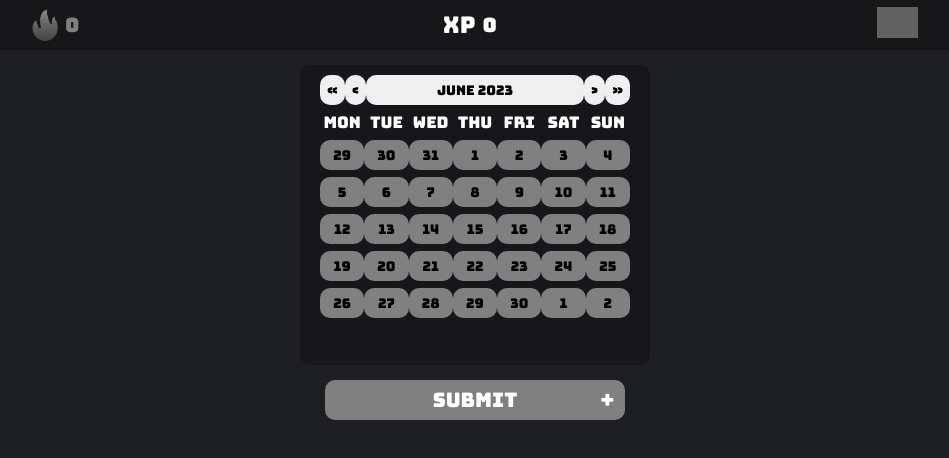
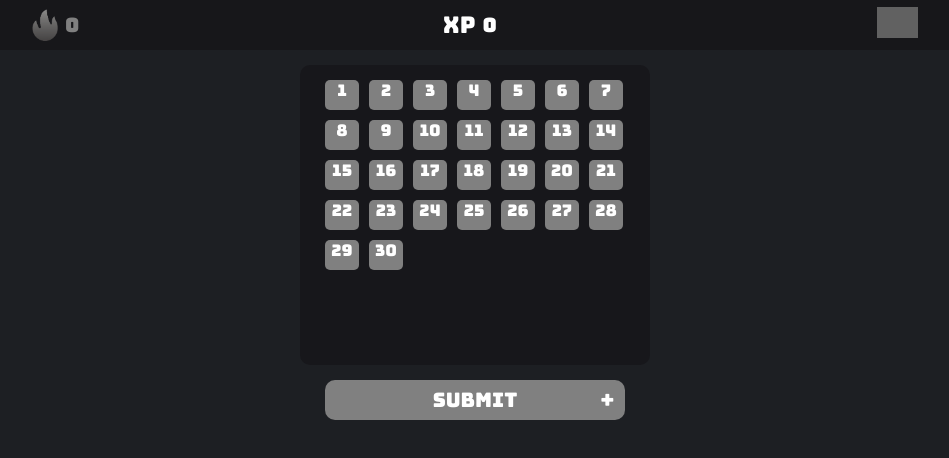
Before and after one commit to CBQuag/Fit-Commit, a React (Create React App) app: page / in a window 1280 px wide. Shown: the top 458 px of the page, without its empty margins (165-1114 px from the left). Built offline with nearby package versions, Linux system fonts and the light colour scheme; grey boxes are pictures that could not be loaded.

Commit message:
starting a new calendar

```diff
--- a/src/App.js
+++ b/src/App.js
@@ -25,7 +25,7 @@ function App() {
     let sDate = new Date(second)
     let cleanFDate = new Date(fDate.getFullYear(), fDate.getMonth(), fDate.getDate())
     let cleanSDate=new Date(sDate.getFullYear(), sDate.getMonth(), sDate.getDate())
-    return Math.round((cleanSDate - cleanFDate.getTime()) / (1000 * 60 * 60 * 24) );
+    return Math.round((cleanSDate.getTime() - cleanFDate.getTime()) / (1000 * 60 * 60 * 24) );
   }
 
   function selectForInfo(info) {
--- /dev/null
+++ b/src/components/CalendarArea.css
@@ -0,0 +1,11 @@
+.day-area{
+    display: flex;
+    flex-wrap: wrap;
+}
+.day{
+    background-color: gray;
+    width: 34px;
+    height: 30px;
+    margin: 5px;
+    border-radius: 5px;
+}
--- a/src/components/CalendarArea.js
+++ b/src/components/CalendarArea.js
@@ -1,12 +1,37 @@
-import './'
+import { useEffect, useState } from 'react';
+import './CalendarArea.css'
 
-const =() => {
+const CalendarArea = () => {
+
+    const[dayList,setDayList]=useState([])
+
+    const daysInMonth = (year, month) => new Date(year, month, 0).getDate();
+    const drawCalendar = (dateInt) => {
+        const date=new Date(dateInt)
+        const year = date.getFullYear();
+        const month= date.getMonth() + 1
+        const monthTotal = daysInMonth(year, month);
+        let days = [];
+        for (let x = 1; x <= monthTotal; x++){
+            const oneDay=new Date(`${year} ${month} ${x}`)
+            days.push(oneDay)
+        }
+        setDayList(days)
+    }
+
+    useEffect(() => {
+        drawCalendar(Date.now())
+    }, [])
 
     return (
-        <div>
-
+        <div className='day-area'>
+            {dayList.map((day, index) => (
+                <div className='day' key={index}>
+                    {day.getDate()}
+                </div>))
+            }
         </div>
     )
 }
 
-export default
+export default CalendarArea
--- a/src/components/CalendarHeatmap.js
+++ b/src/components/CalendarHeatmap.js
@@ -1,5 +1,6 @@
 import './CalendarHeatmap.css'
 import Calendar from 'react-calendar'
+import CalendarArea from './CalendarArea'
 // import 'react-calendar/dist/Calendar.css';
 import { useState } from 'react';
 
@@ -10,7 +11,7 @@ const CalendarHeatmap = () => {
     return (
         <div className="calendar-heatmap">
             <div className='calendar-area'>
-                <Calendar onChange={onChange} value={value} />
+                <CalendarArea onChange={onChange} value={value} />
             </div>
         </div>
     )
--- a/src/components/HeatmapArea.js
+++ b/src/components/HeatmapArea.js
@@ -10,7 +10,6 @@ const HeatmapArea = () => {
         <div className="heatmap-area">
             <div className='heatmap-items'>
                 <CalendarHeatmap />
-                {/* <GraphHeatmap /> */}
                 <BodyHeatmap/>
             </div>
         </div>
```
